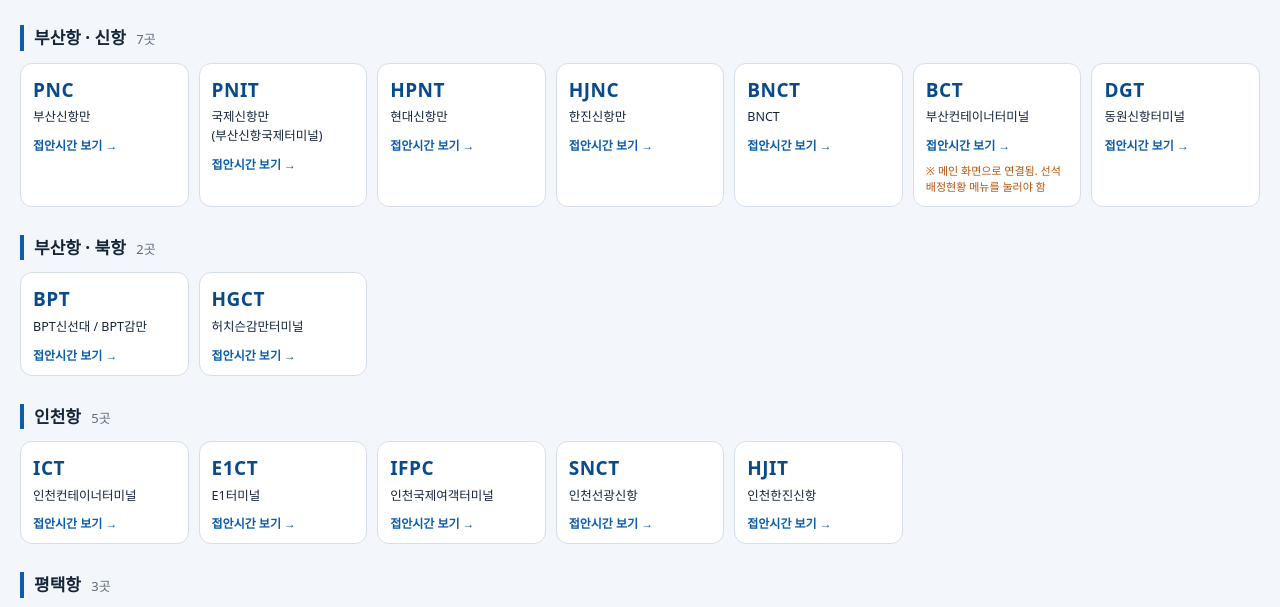
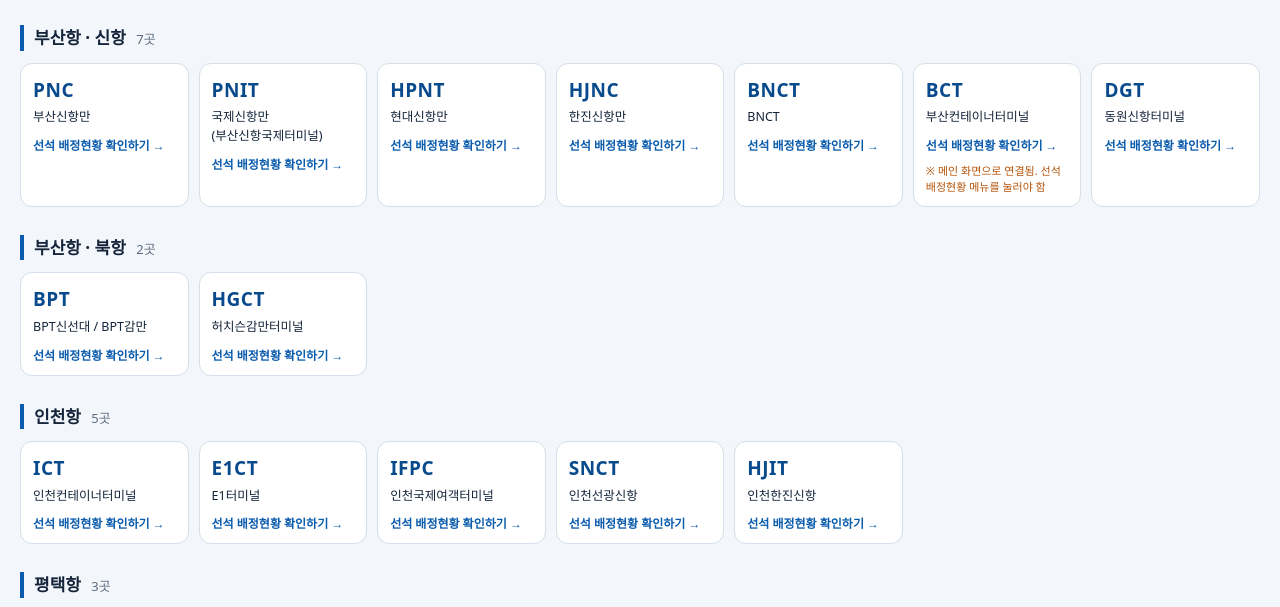
Before and after one commit to Mooyaho-min/minimini, a plain HTML site: page index.html in a window 1280 px wide. Shown: the part 128-735 px from the top of the page. Drawn offline with Linux system fonts and the light colour scheme.

Commit message:
버튼 문구를 '선석 배정현황 확인하기'로 변경
Co-Authored-By: Claude Sonnet 5.5 <noreply@anthropic.com>

```diff
--- a/index.html
+++ b/index.html
@@ -144,7 +144,7 @@
     const name = document.createElement("span"); name.className = "name"; name.textContent = t.name;
     el.append(code, name);
     const go = document.createElement("span"); go.className = "go";
-    go.textContent = hasUrl ? "접안시간 보기 →" : "주소 확인 필요";
+    go.textContent = hasUrl ? "선석 배정현황 확인하기 →" : "주소 확인 필요";
     el.append(go);
     if (hasUrl && t.note) {
       const n = document.createElement("span"); n.className = "note"; n.textContent = "※ " + t.note;
```
